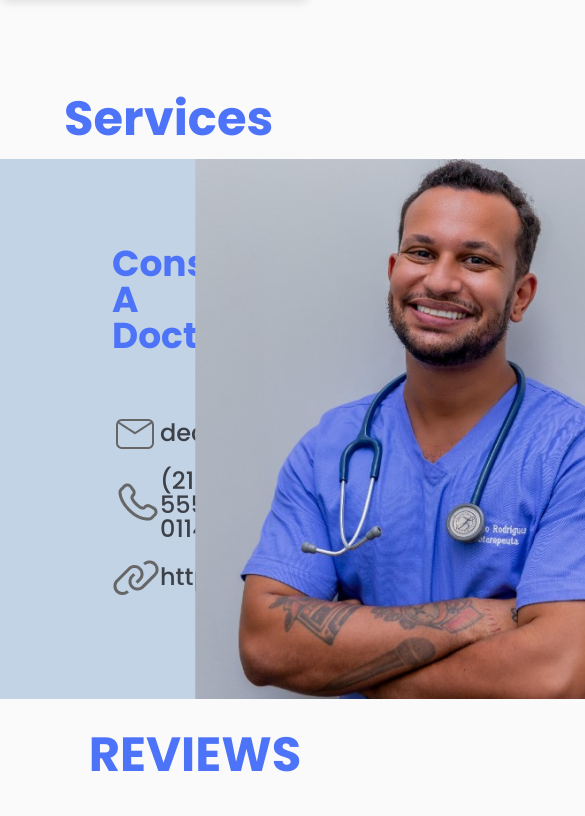
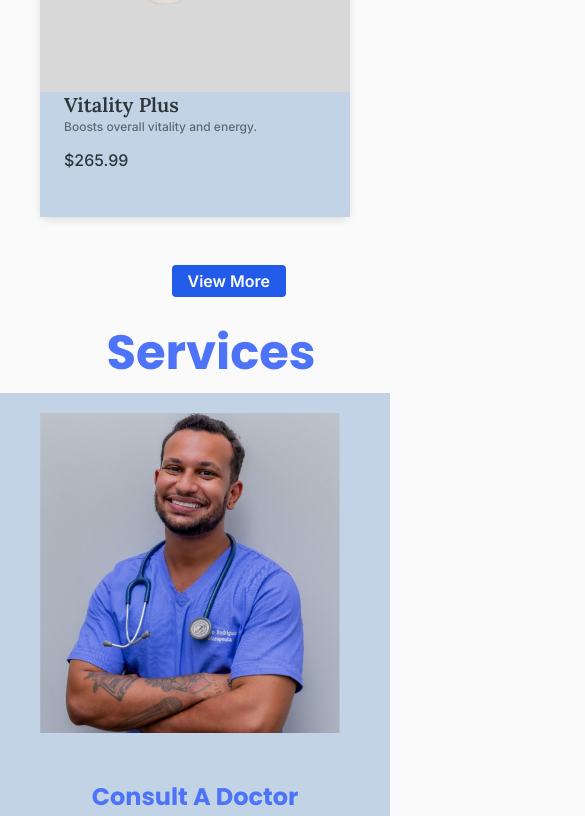
Before and after one commit to ClarenceG01/stage-2, a React (Vite) app: page / in a window 390 px wide. Shown: the part 3768-4584 px from the top of the page, 585 px wide, since content can reach past the window. Built offline with nearby package versions, Linux system fonts and the light colour scheme.

Commit message:
contact,footer

```diff
--- a/src/components/Contacts/contact.css
+++ b/src/components/Contacts/contact.css
@@ -60,3 +60,58 @@
   justify-content: center;
   align-items: center;
 }
+@media only screen and (max-width: 768px) {
+  #contact {
+    width: 100vw;
+    padding: 1rem 0;
+  }
+  #contact h2 {
+    width: 100%;
+    text-align: center;
+    font-size: 24px;
+  }
+  .main-contacts {
+    flex-direction: column-reverse;
+    height: fit-content;
+    padding: 1rem;
+  }
+  .contact-img {
+    width: 500px;
+    height: 300px;
+    margin: 2rem 0;
+  }
+  .words-contacts {
+    width: 80%;
+    height: fit-content;
+  }
+  .single-contact {
+    display: flex;
+    justify-content: space-between;
+    align-items: center;
+  }
+}
+@media only screen and (max-width: 420px) {
+  #contact {
+    margin: 0;
+    padding: 1rem 0;
+    width: 100vw;
+  }
+  #contact h2 {
+    font-size: 20px;
+  }
+  .main-contacts {
+    padding: 1rem;
+  }
+  .contact-img {
+    width: 300px;
+    height: 200px;
+  }
+  .single-contact img {
+    width: 30px;
+    height: 30px;
+    margin-right: 20px;
+  }
+  .single-contact p {
+    font-size: 14px;
+  }
+}
--- a/src/components/Footer/footer.css
+++ b/src/components/Footer/footer.css
@@ -47,3 +47,40 @@
 #footer div:last-child p:first-child {
   margin-right: 1.5rem;
 }
+@media only screen and (max-width: 768px) {
+  #footer {
+    width: 90%;
+  }
+  #footer div:first-child img {
+    width: 20px;
+    height: 20px;
+    margin-right: 10px;
+  }
+  #footer div:first-child p {
+    font-size: 14px;
+  }
+  #footer div:nth-child(2) > img {
+    margin-right: 7px;
+  }
+  #footer div:last-child p {
+    font-size: 14px;
+  }
+  #footer div:last-child p:first-child {
+    margin-right: 10px;
+  }
+}
+@media only screen and (max-width: 420px) {
+  #footer {
+    width: 100%;
+    flex-wrap: wrap;
+    justify-content: center;
+    padding: 1rem 0;
+  }
+  #footer div:first-child {
+    margin-bottom: 1rem;
+    margin-right: 1.5rem;
+  }
+  #footer div:nth-child(2) {
+    margin-bottom: 1rem;
+  }
+}
--- a/src/components/Products/products.css
+++ b/src/components/Products/products.css
@@ -153,9 +153,16 @@
   color: #225ae9;
   border: 1px solid #225ae9;
 }
+@media only screen and (max-width: 768px) {
+  .products-grid {
+    display: grid;
+    grid-template-columns: repeat(2, 1fr);
+    margin: 1rem 0;
+  }
+}
 @media only screen and (max-width: 420px) {
   #products {
-    width: 100vh;
+    width: 100vw;
   }
   .nav-tab {
     padding: 1rem;
@@ -177,7 +184,9 @@
     padding: 1rem 0;
     display: grid;
     grid-template-columns: repeat(1, 1fr);
-    gap: 1.2rem;
-    /* center */
+    gap: 3rem;
+  }
+  .single-product {
+    margin: 0 auto;
   }
 }
--- a/src/components/Services/Service.jsx
+++ b/src/components/Services/Service.jsx
@@ -22,7 +22,11 @@ const Service = () => {
               <p>http://www.statholdings.com</p>
             </div>
           </div>
-          <img src="/assets/Image.png" alt="Smiling doctor image" />
+          <img
+            className="smiling-doc"
+            src="/assets/Image.png"
+            alt="Smiling doctor image"
+          />
         </div>
       </div>
     </div>
--- a/src/components/Services/service.css
+++ b/src/components/Services/service.css
@@ -62,3 +62,58 @@
   font-weight: 500;
   line-height: 100%;
 }
+@media only screen and (max-width: 768px) {
+  #services h1 {
+    margin-left: 2rem;
+  }
+  .main-services {
+    padding: 0 2rem;
+  }
+  .main-services h2 {
+    font-size: 24px;
+    margin-bottom: 35px;
+  }
+  .services-contacts {
+    padding: 2rem 1rem;
+  }
+  .doc-contact {
+    width: 100%;
+  }
+  .doc-contact img {
+    width: 32px;
+    height: 32px;
+  }
+  .doc-contact p {
+    font-size: 20px;
+  }
+}
+@media only screen and (max-width: 420px) {
+  #services {
+    width: 100vw;
+  }
+  #services h1 {
+    text-align: center;
+  }
+  .main-services {
+    padding: 0 1rem;
+  }
+  .details {
+    display: flex;
+    flex-direction: column-reverse;
+  }
+  .details img {
+    margin-right: 10px;
+  }
+  .services-contacts {
+    width: 100%;
+  }
+  .services-contacts h2 {
+    text-align: center;
+  }
+  .smiling-doc {
+    width: 100%;
+    max-width: 300px;
+    order: 2;
+    margin: 20px 0;
+  }
+}
```
